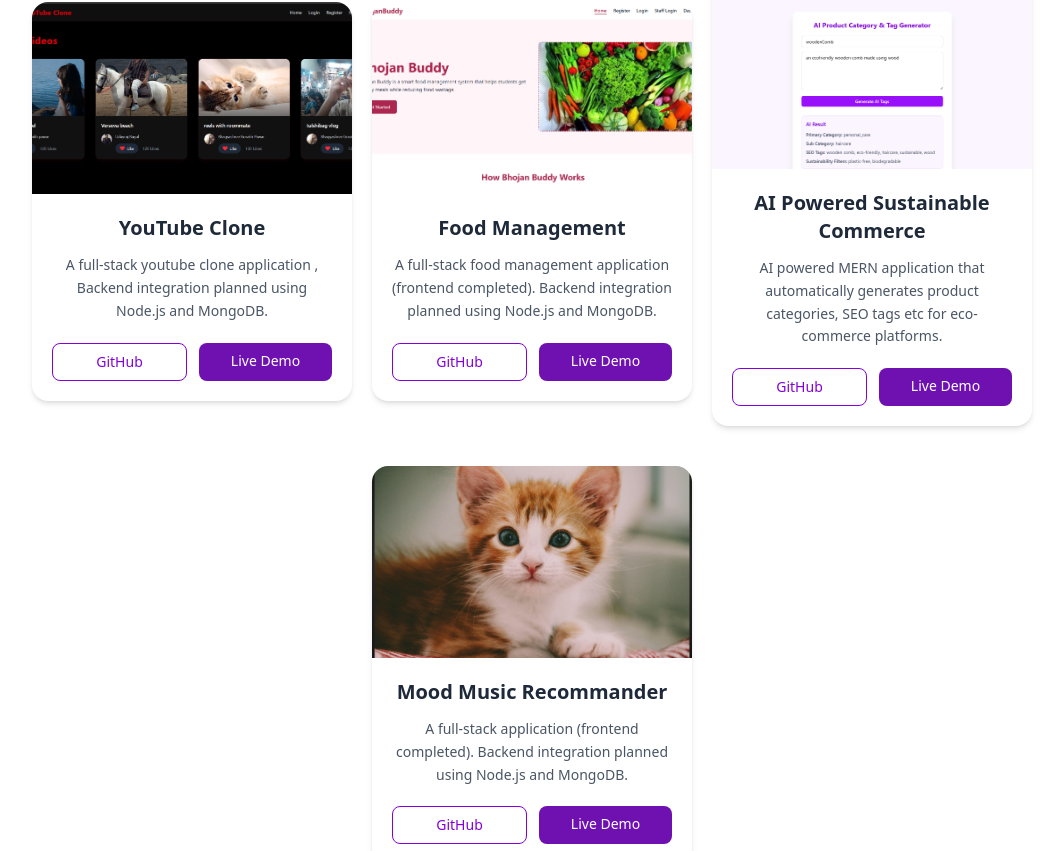
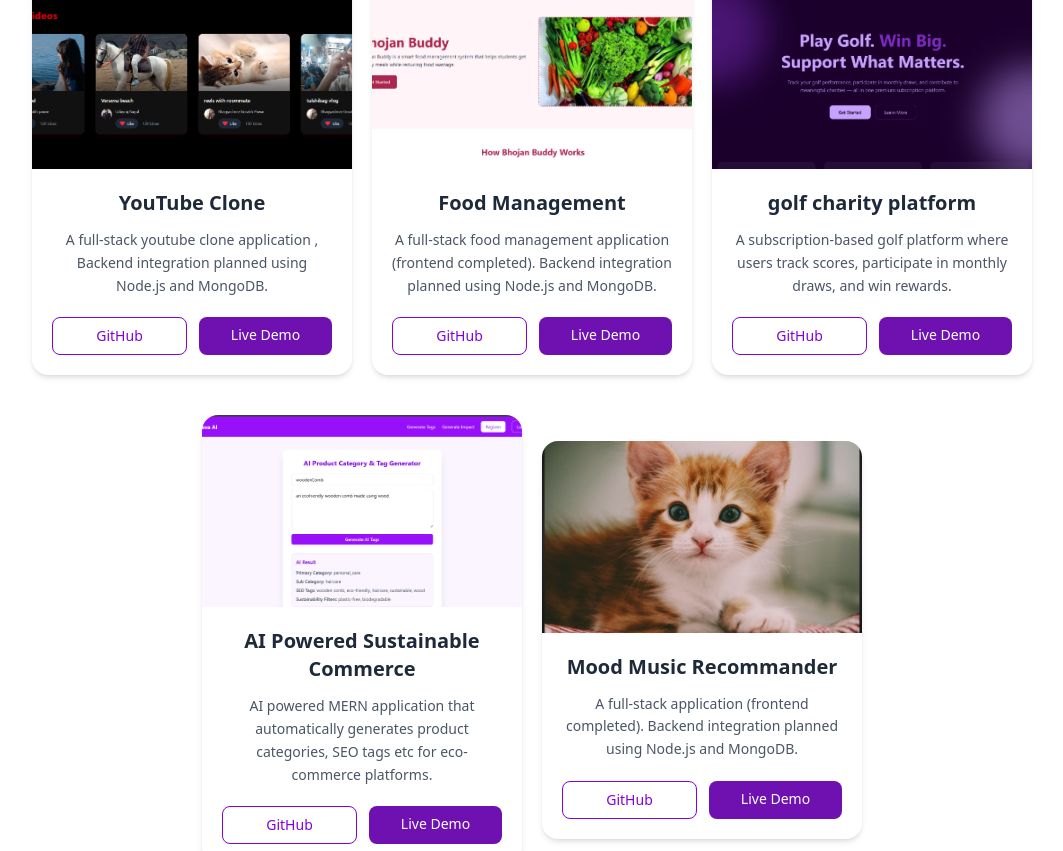
Before and after one commit to bhagyashreepawar1618/Portfolio, a React (Vite) app: page / in a window 1280 px wide. Shown: the part 1705-2556 px from the top of the page, without its empty margins (108-1171 px from the left). Built offline with nearby package versions, Linux system fonts and the light colour scheme.

Commit message:
added golf projects live links

```diff
--- a/src/Layoutcomponents/Project/projectlayout/fullstack/FullstackProjects.jsx
+++ b/src/Layoutcomponents/Project/projectlayout/fullstack/FullstackProjects.jsx
@@ -4,6 +4,7 @@ import food from '../../../../assets/fullstack/foodmanagement.png';
 import incoming from '../../../../assets/incoming.png';
 import yt from '../../../../assets/fullstack/newytclone.png';
 import aiProject from '../../../../assets/fullstack/aiProject.png';
+import golf from '../../../../assets/fullstack/golf.png';
 function FullstackProjects() {
   return (
     <>
@@ -30,7 +31,16 @@ function FullstackProjects() {
               liveDemoLink="https://food-management-alpha.vercel.app"
             />
 
-            {/* full stack social media clone  */}
+            <Card
+              image={golf}
+              cardName="golf charity platform"
+              projectInfo="A subscription-based golf platform where users track scores, participate in monthly draws, and win rewards."
+              githublink="https://github.com/bhagyashreepawar1618/golf-charity-platform"
+              liveDemoLink="https://golf-charity-platform-ochre-six.vercel.app"
+            />
+          </div>
+
+          <div className="bg-white flex items-center justify-center max-w-[1300px] p-5 gap-5 mx-auto flex-col md:flex-row">
             <Card
               image={aiProject}
               cardName="AI Powered Sustainable Commerce"
@@ -38,10 +48,7 @@ function FullstackProjects() {
               githublink="https://github.com/bhagyashreepawar1618/EcoCommerce_AI"
               liveDemoLink="https://eco-commerce-ai.vercel.app"
             />
-          </div>
 
-          <div className="bg-white flex items-center justify-center max-w-[1300px] p-5 gap-5 mx-auto flex-col md:flex-row">
-            {/* music recommander project */}
             <Card
               image={incoming}
               cardName="Mood Music Recommander"
```
Also changed, not shown: src/assets/fullstack/golf.png (added).
